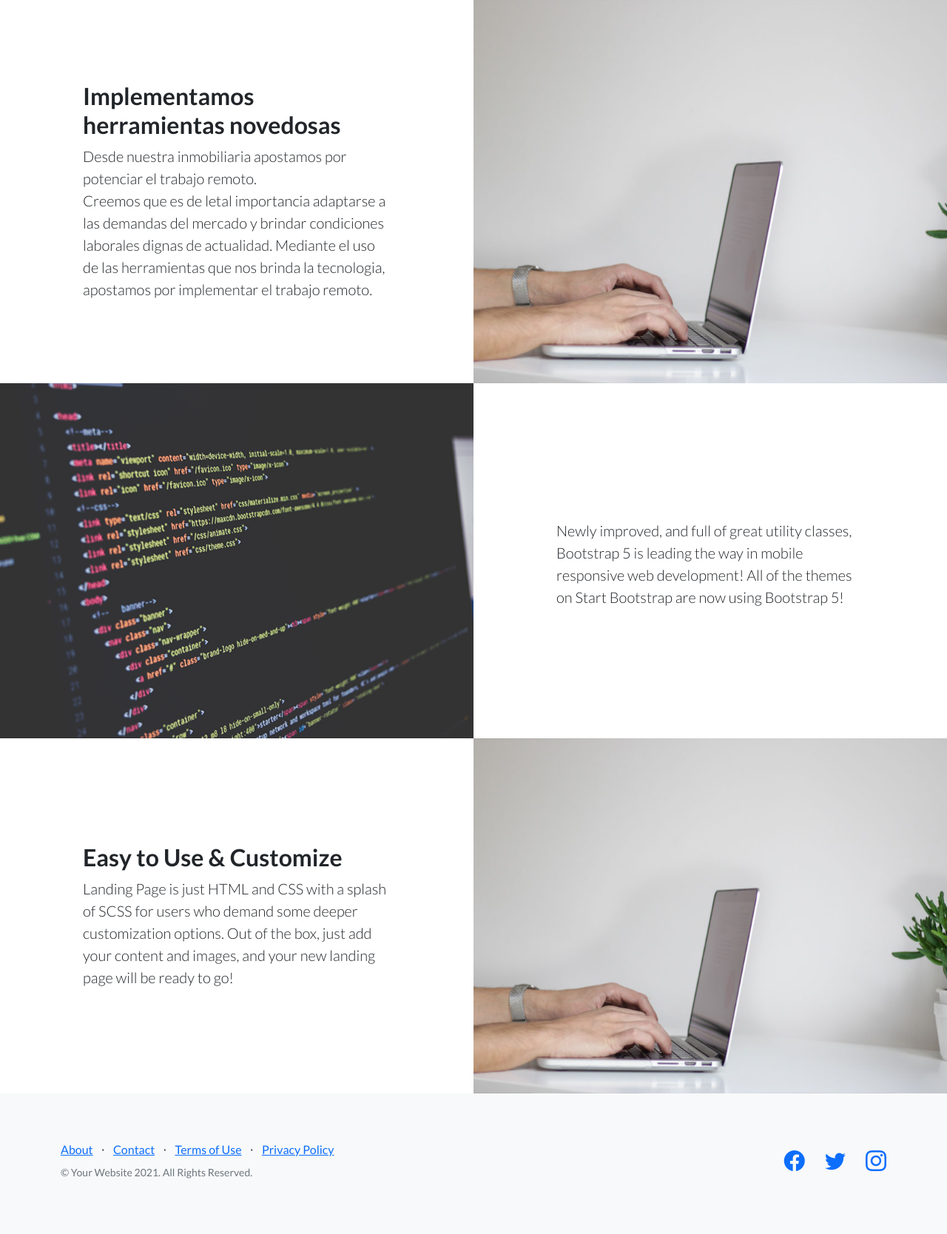
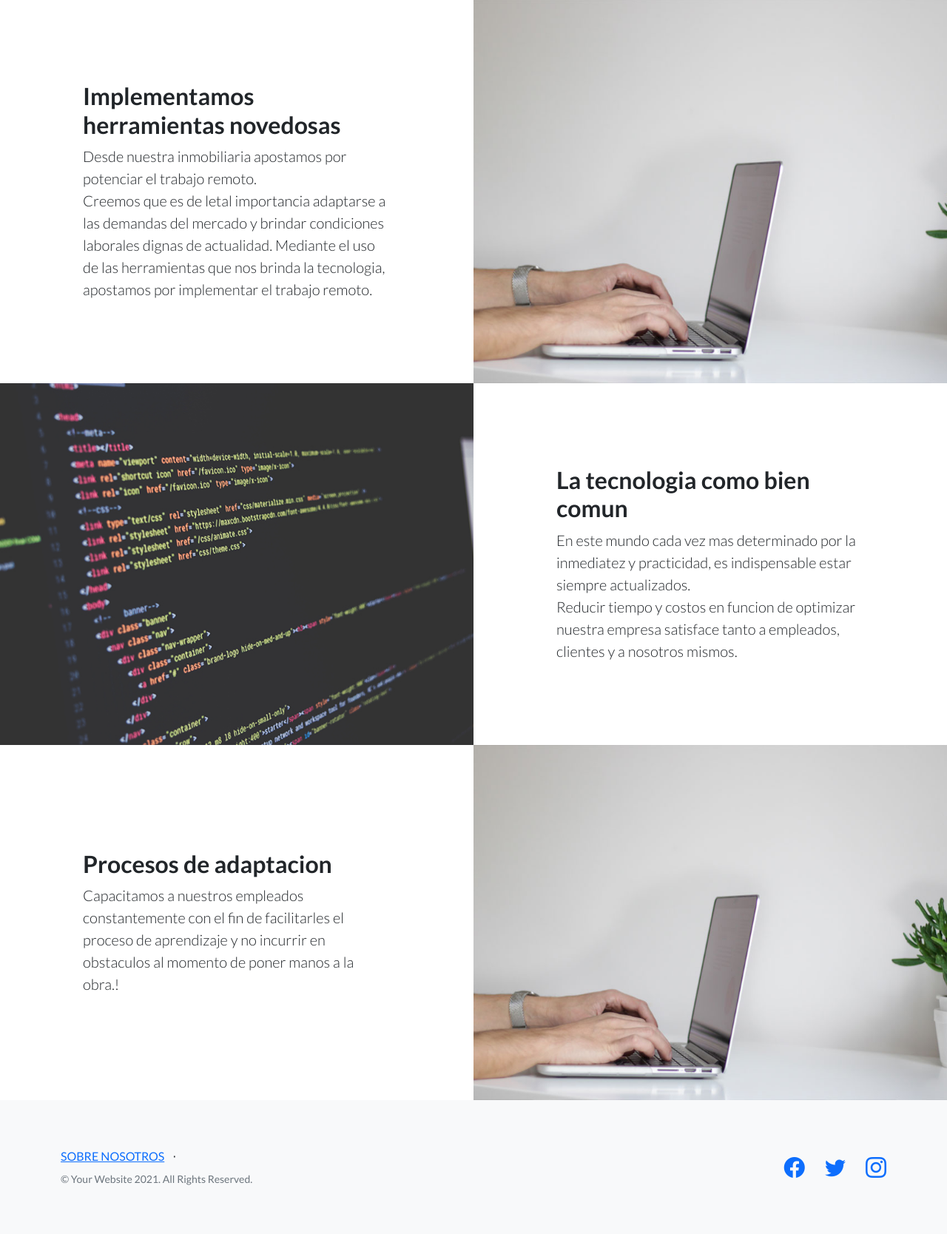
Before and after one commit to maitedb/Inmobiliaria-, a Django app: page /agregar_inquilino/ in a window 1280 px wide. Shown: the part 766-2434 px from the top of the page at 74% size. Before the commit the page ends 2359 px from the top, so only its background shows below. Run offline with Django 4.2, Linux system fonts and the light colour scheme; some libraries are stand-ins or nearby versions.

Commit message:
mas cambios

```diff
--- a/Appinmob/models.py
+++ b/Appinmob/models.py
@@ -17,7 +17,7 @@ class Propietarios(models.Model):
     CodigoDePropiedad = models.IntegerField()
 
 class Propiedades(models.Model):
-    inmuebble = models.CharField(max_length=100)
+    inmueble = models.CharField(max_length=100)
     ambientes= models.IntegerField()
     contrato= models.CharField(max_length=100)
     ubicacion = models.CharField(max_length=140, default="")
--- a/Appinmob/templates/Appinmob/base.html
+++ b/Appinmob/templates/Appinmob/base.html
@@ -83,15 +83,17 @@
 <div class="row g-0">
 <div class="col-lg-6 text-white showcase-img showcase-2"></div>
 <div class="col-lg-6 my-auto showcase-text">
-<h2></h2>
-<p class="lead mb-0">Newly improved, and full of great utility classes, Bootstrap 5 is leading the way in mobile responsive web development! All of the themes on Start Bootstrap are now using Bootstrap 5!</p>
+<h2>La tecnologia como bien comun</h2>
+<p class="lead mb-0"> En este mundo cada vez mas determinado por la inmediatez y practicidad, es indispensable estar siempre actualizados.
+<br> Reducir tiempo y costos en funcion de optimizar nuestra empresa satisface tanto a empleados, clientes y a nosotros mismos.
+</p>
 </div>
 </div>
 <div class="row g-0">
 <div class="col-lg-6 order-lg-2 text-white showcase-img showcase-3"></div>
 <div class="col-lg-6 order-lg-1 my-auto showcase-text">
-<h2>Easy to Use & Customize</h2>
-<p class="lead mb-0">Landing Page is just HTML and CSS with a splash of SCSS for users who demand some deeper customization options. Out of the box, just add your content and images, and your new landing page will be ready to go!</p>
+<h2>Procesos de adaptacion</h2>
+<p class="lead mb-0">Capacitamos a nuestros empleados constantemente con el fin de facilitarles el proceso de aprendizaje y no incurrir en obstaculos al momento de poner manos a la obra.! </p>
 </div>
 </div>
 </div>
@@ -103,13 +105,8 @@
         <div class="row">
             <div class="col-lg-6 h-100 text-center text-lg-start my-auto">
                 <ul class="list-inline mb-2">
-                    <li class="list-inline-item"><a href="#!">About</a></li>
+                    <li class="list-inline-item"><a href="#!">SOBRE NOSOTROS</a></li>
                     <li class="list-inline-item">⋅</li>
-                    <li class="list-inline-item"><a href="#!">Contact</a></li>
-                    <li class="list-inline-item">⋅</li>
-                    <li class="list-inline-item"><a href="#!">Terms of Use</a></li>
-                    <li class="list-inline-item">⋅</li>
-                    <li class="list-inline-item"><a href="#!">Privacy Policy</a></li>
                 </ul>
                 <p class="text-muted small mb-4 mb-lg-0">&copy; Your Website 2021. All Rights Reserved.</p>
             </div>
```
Also changed, not shown: Appinmob/templates/Appinmob/sobrenosotros.html (added, +7 -0 lines), Appinmob/migrations/0004_rename_inmuebble_propiedades_inmueble.py (added).
